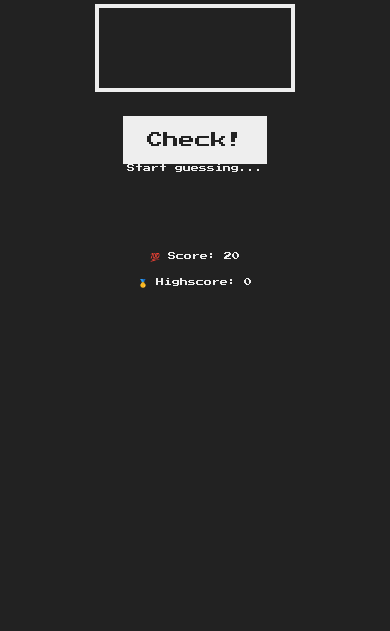
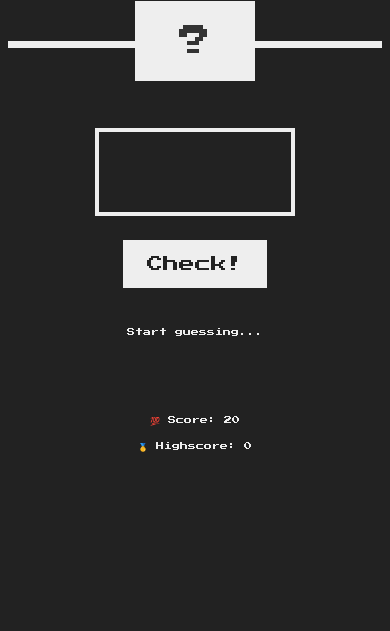
Before and after one commit to ErDprogrammer/Rick3mzhi.github.io, a plain HTML site: page index.html in a window 390 px wide. Shown: the part 213-844 px from the top of the page. Drawn offline with Linux system fonts and the light colour scheme.

Commit message:
Update style.css

```diff
--- a/style.css
+++ b/style.css
@@ -124,7 +124,7 @@ h1 {
   }
 
   header {
-    height: 20vh; /* Reduce the header height */
+    height: 30vh; /* Reduce the header height */
   }
 
   main {
@@ -149,6 +149,12 @@ margin-top:40px;
   .number {
     font-size: 4rem; /* Reduce the font size for .number */
   }
+.guess{
+  margin-top: 05rem;
+}
 
+.message{
+  margin-top: 05rem;
 
 }
+}
```
